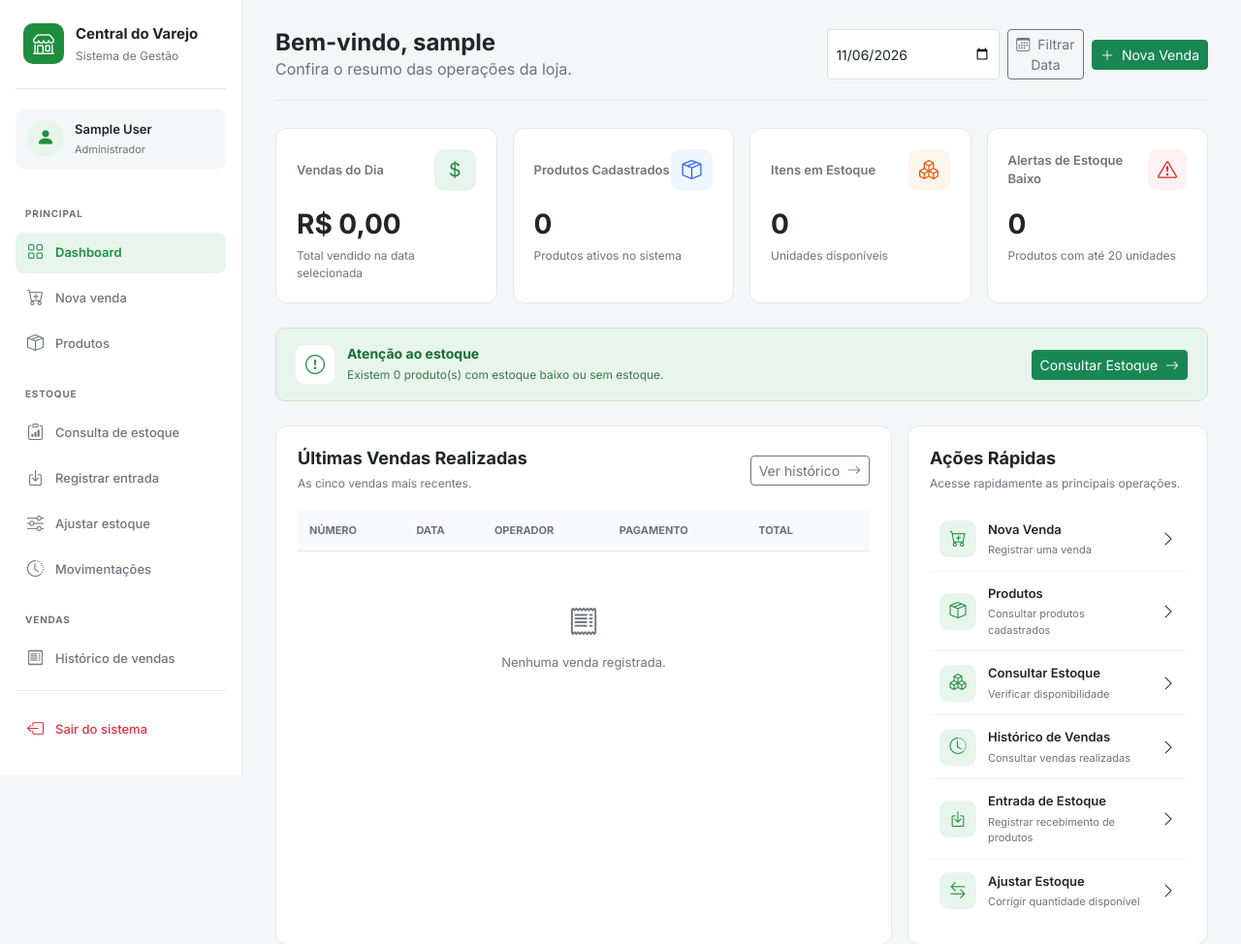
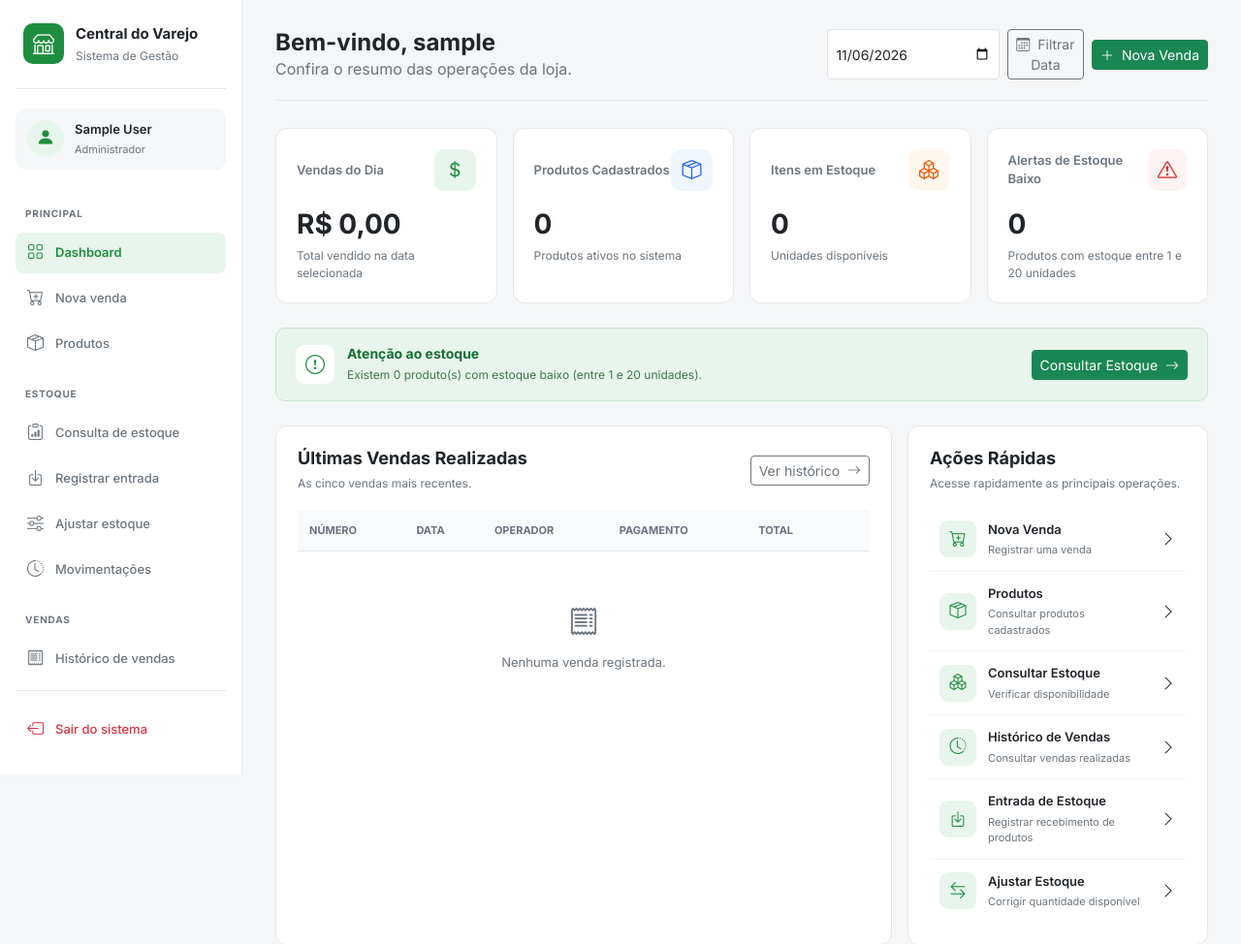
Before and after one commit to adlerlucasgit/centraldovarejo, a Django app: page / in a window 1280 px wide. Shown: the top 974 px of the page at 97% size. Run offline with Django 5.2, Linux system fonts and the light colour scheme; the visitor is signed in with stand-in values (Sample User, id 1); data comes from the database, SQL or seed files in the repository; data that the repository does not hold is empty.

Commit message:
fix: corrige indicador de estoque baixo no dashboard

```diff
--- a/central_varejo/views.py
+++ b/central_varejo/views.py
@@ -43,6 +43,7 @@ def inicio(request):
     # Produtos que precisam de atenção no estoque
     alertas_estoque_baixo = Estoque.objects.filter(
         produto__ativo=True,
+        current_stock__gte=1,
         current_stock__lte=20,
     ).count()
 
--- a/templates/inicio.html
+++ b/templates/inicio.html
@@ -375,7 +375,7 @@ Bem-vindo, {{ request.user.username }}
             </h3>
 
             <p class="stat-description">
-                Produtos com até 20 unidades
+                Produtos com estoque entre 1 e 20 unidades
             </p>
 
         </div>
@@ -399,7 +399,7 @@ Bem-vindo, {{ request.user.username }}
 
             <p class="stock-alert-text">
                 Existem {{ alertas_estoque_baixo }}
-                produto(s) com estoque baixo ou sem estoque.
+                produto(s) com estoque baixo (entre 1 e 20 unidades).
             </p>
         </div>
 
```
Also changed, not shown: central_varejo/tests.py (+7 -3 lines).
